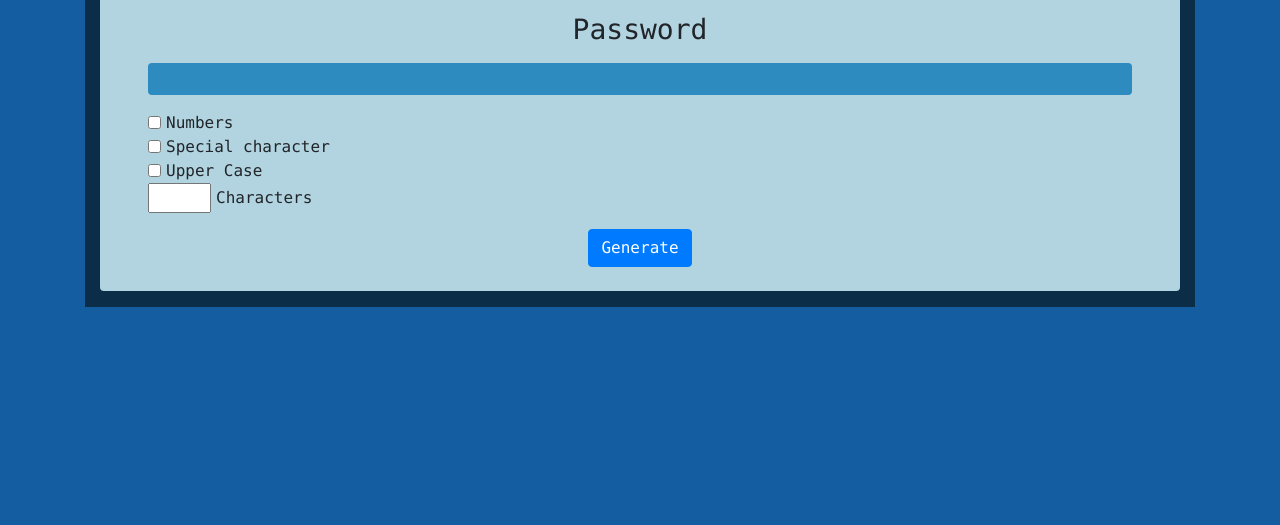
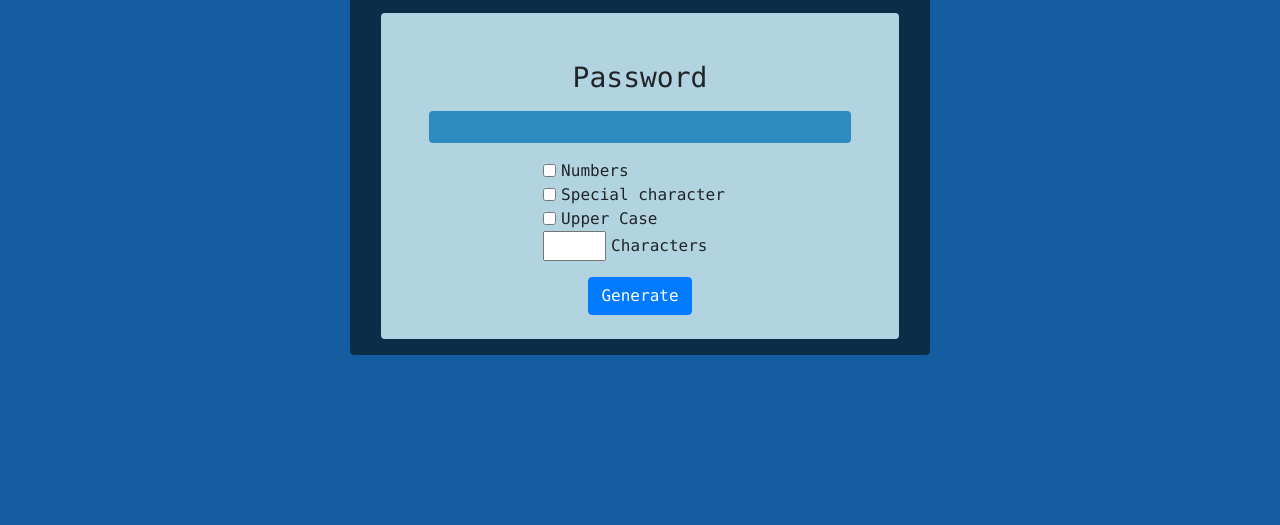
Before and after one commit to arthurleal98/PasswordGenerator, a React app: page / in a window 1280 px wide. Shown: the part 275-800 px from the top of the page. Built offline with nearby package versions, Linux system fonts and the light colour scheme; no server answers.

Commit message:
mudança no layout

```diff
--- a/public/index.css
+++ b/public/index.css
@@ -3,8 +3,12 @@ body, html{
     height: 100%;
 
 }
+div{
+    display: block;
+}
 #root{
-    margin-bottom: 15vh;
+    display: block;
+    padding-bottom: 15vh;
     height: 100%;
     background-color: #145DA0;
     font-family: "Lucida Console", "Courier New", monospace;
--- a/src/generator.js
+++ b/src/generator.js
@@ -63,18 +63,20 @@ const PasswordGen = ()=>{
         fontSize:'18px'
     }
     const stylePass={
-        backgroundColor:'#2E8BC0'
+        backgroundColor:'#2E8BC0',
+
+
     }
     return(
         <div className='container  align-items-center justify-content-center py-3' style={styleMain}>
 
             <div className=' px-5 pt-5 pb-4 rounded  container' style={styleContents}>
                     <label><h3>Password</h3></label>
-                    <div className="d-flex justify-content-center rounded text-white = shadow-lg" style={stylePass}>
-                        <p className='py-3 text-wrap px-3' style={styleP}>{password}</p>
-
+                    <div className="container rounded text-white shadow-lg" style={stylePass}>
+                            <p className=' py-3 text-wrap px-3' style={styleP}>{password}</p>
                     </div>
-                    <div id='checkTypes' className='d-flex flex-column  justify-content-center py-3'>
+                    <div id='checkTypes' className='d-flex   justify-content-center py-3'>
+                        <div className='d-flex flex-column '>
                             <div className="form-check form-check-inline">
                                 <input className="form-check-input" type="checkbox" id="inlineCheckbox1" checked={number} onChange={(e)=>{setNumber(e.target.checked)}}/>
                                 <label className="form-check-label" >Numbers</label>
@@ -91,6 +93,8 @@ const PasswordGen = ()=>{
                                 <input className="form-check-input" type="number" id="inlineNumber" min='6' max='100' onChange={(e)=>{setCharacters(`&len=${e.target.value}`)}}/>
                                 <label className="form-check-label" >Characters</label>
                             </div>
+                        </div>
+
 
                     </div>
                     <div>
--- a/src/mainpage.js
+++ b/src/mainpage.js
@@ -2,10 +2,11 @@ import PasswordGen from "./generator"
 
 const Main = ()=>{
     const styleDivMain= {
-        height:'100%',
+        width:'50%',
+        height:'auto',
         paddingBottom:'15vh',
         display:'block',
-        paddingTop:'10vh'
+        paddingTop:'10vh',
 
     }
     const styleH1={
@@ -17,12 +18,12 @@ const Main = ()=>{
         height:'100%'
     }
     return(
-        <div style={styleDivMain}>
-            <div  className='container text-center'>
+        <div style={styleDivMain} className='container'>
+            <div  className='container text-center d-block'>
                 <div style={styleTeste} >
                     <div className=' rounded' id='block-Contents'>
-                        <h1 style={styleH1} className='text-white py-5'>Random Password Generator</h1>
-                        <div style={styleTeste}>
+                        <h1 style={styleH1} className='text-white py-5 px-3'>Random Password Generator</h1>
+                        <div style={styleTeste} className='px-3'>
                             <PasswordGen/>
 
                         </div>
```
Lines whose indentation alone changed are shown as unchanged.
